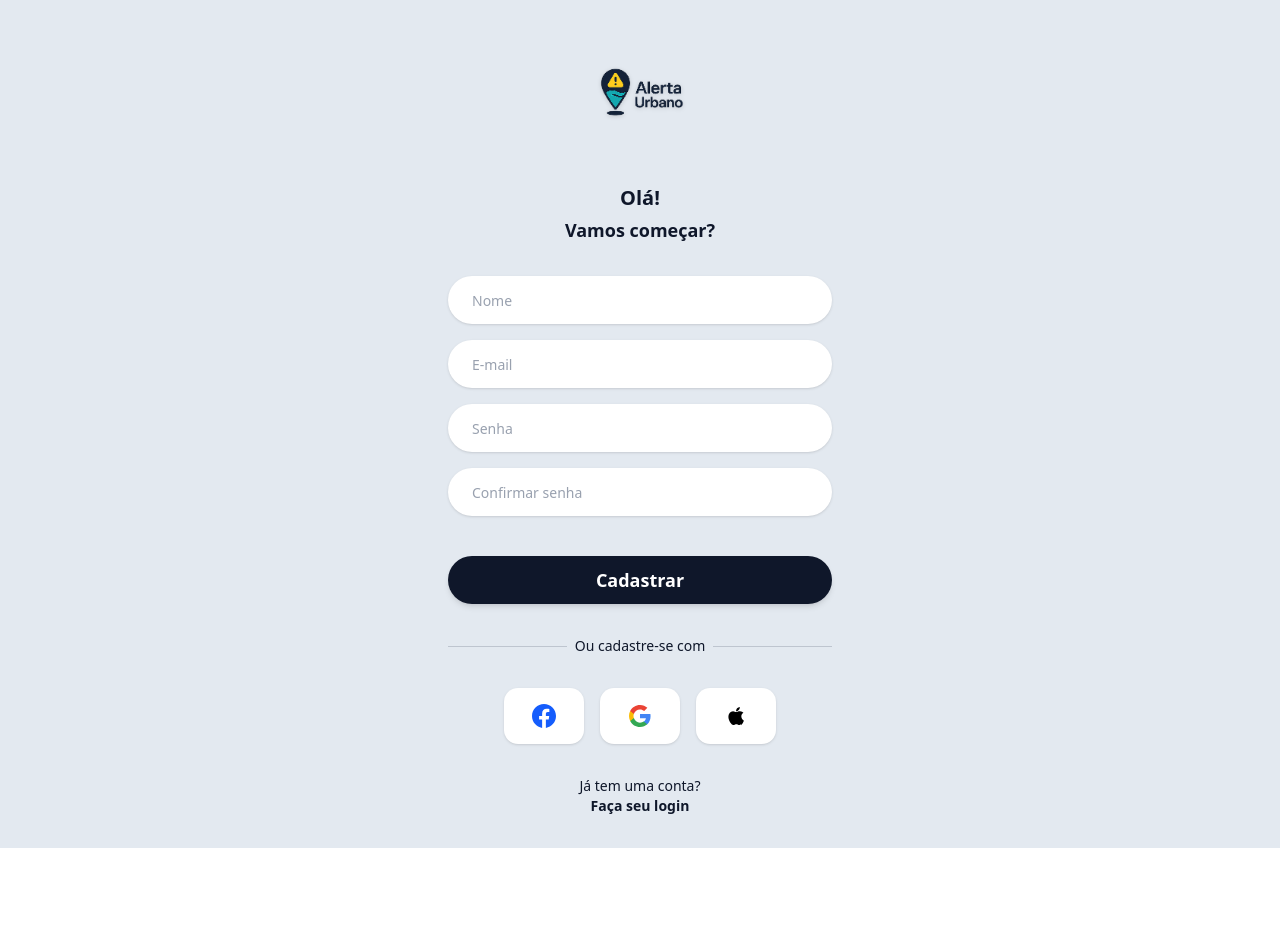
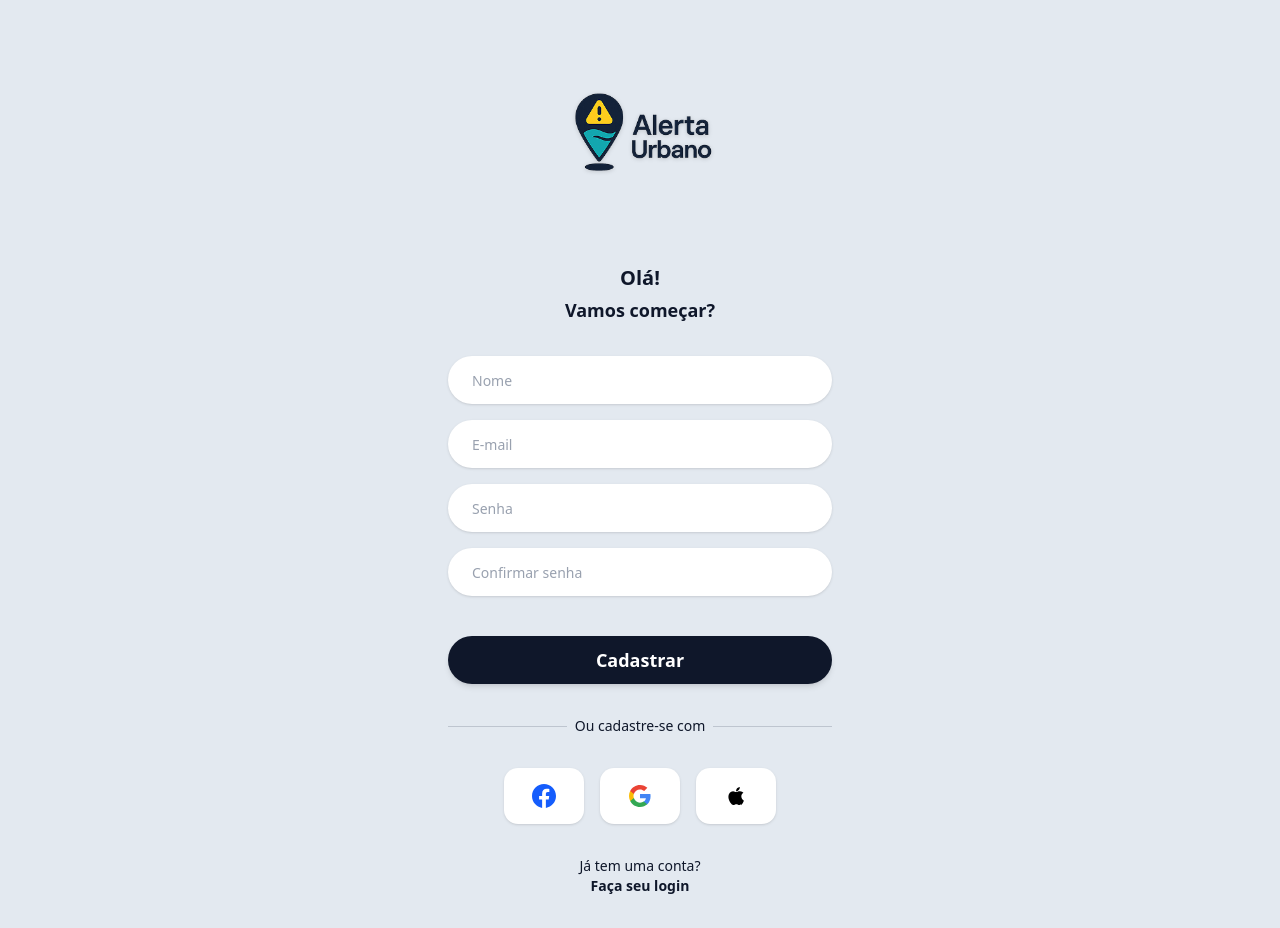
Before and after one commit to dayvm/alerta-urbano-front, a Next.js app: page /cadastro in a window 1280 px wide. Before the commit the page ends 848 px from the top, so only its background shows below. Built offline with nearby package versions, Linux system fonts and the light colour scheme.

Commit message:
tamanhoLogo

```diff
--- a/app/cadastro/page.tsx
+++ b/app/cadastro/page.tsx
@@ -16,8 +16,8 @@ export default function RegisterPage() {
                 <Image
                     src="/alerta-urbano.png"
                     alt="Alerta Urbano"
-                    width={120}
-                    height={120}
+                    width={200}
+                    height={200}
                     className="object-contain drop-shadow-sm mb-2"
                 />
             </div>
```
